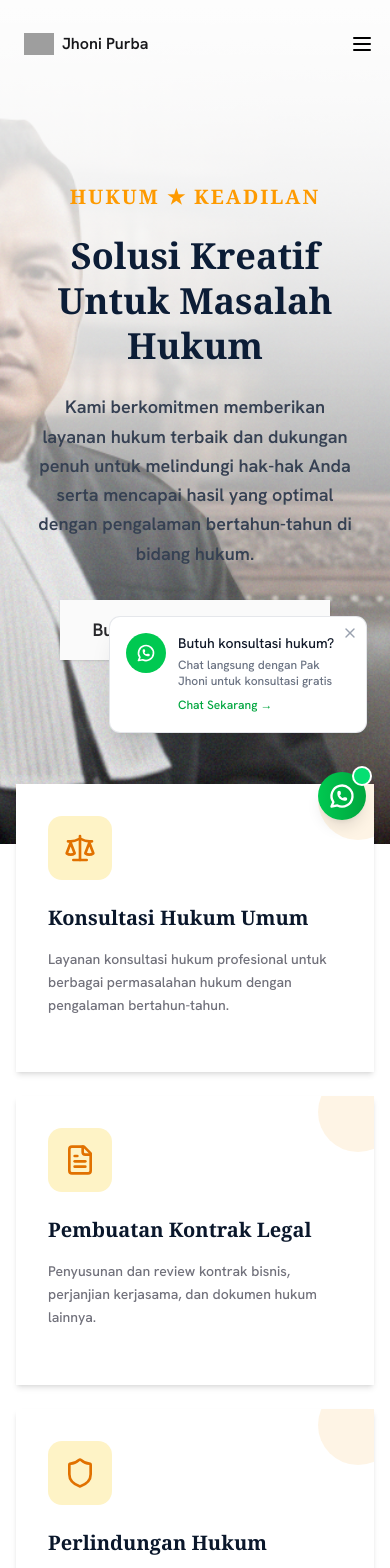
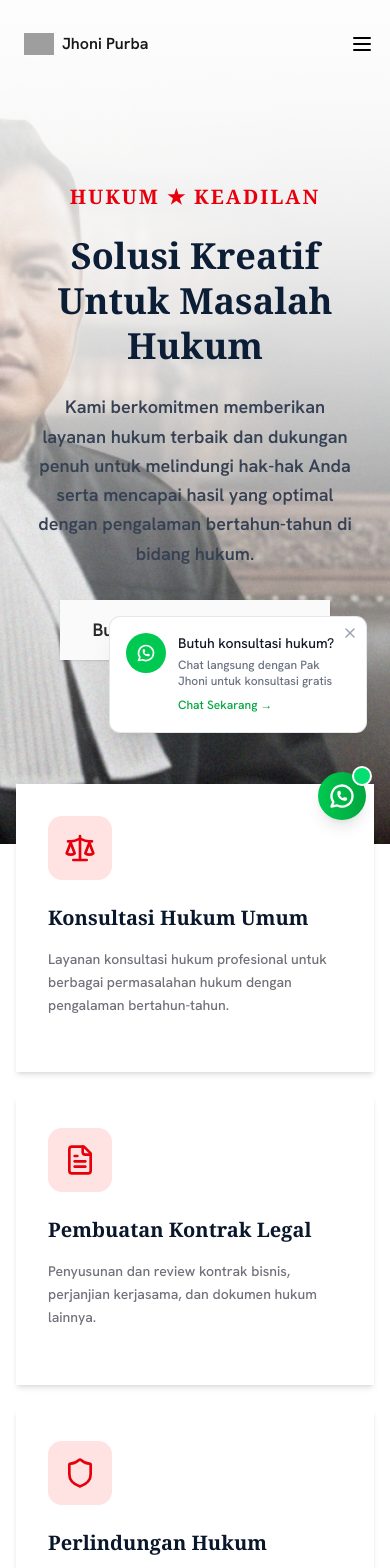
Before and after one commit to CanSaragih/lawoffice-johni, a Next.js app in the folder my-app/: page / in a window 390 px wide. Shown: the top 1568 px of the page. Built offline with nearby package versions, Linux system fonts and the light colour scheme; grey boxes are pictures that could not be loaded; a web font is replaced by a local one.

Commit message:
sytle: update color in section

```diff
--- a/my-app/src/app/layanan/page.tsx
+++ b/my-app/src/app/layanan/page.tsx
@@ -1,10 +1,16 @@
 import PageHeader from "@/components/PageHeader";
+import LayananKami from "@/components/ui/about/LayananKami";
 
 export default function LayananPage() {
   return (
     <>
       <div className="mt-17 md:mt-22">
-        <PageHeader title="Layanan Kami" bgImage="/img/header.jpg" />
+        <div className="mb-10 md:mb-20">
+          <PageHeader title="Layanan Kami" bgImage="/img/header.jpg" />
+        </div>
+        <div className="mb-10 md:mb-20">
+          <LayananKami />
+        </div>
       </div>
     </>
   );
--- a/my-app/src/components/section/Home.tsx
+++ b/my-app/src/components/section/Home.tsx
@@ -70,7 +70,7 @@ export default function Home() {
             {/* Badge */}
             <motion.div variants={itemVariants} className="mb-6">
               <div className="flex items-center justify-center lg:justify-start">
-                <span className="text-xl leading-tight font-serif font-bold tracking-widest text-amber-500 uppercase">
+                <span className="text-xl leading-tight font-serif font-bold tracking-widest text-red-600 uppercase">
                   {heroData.badge}
                 </span>
               </div>
@@ -97,7 +97,7 @@ export default function Home() {
             >
               <motion.button
                 onClick={handleWhatsAppClick}
-                className="inline-block bg-zinc-50 px-8 py-4 text-lg font-semibold text-zinc-800 transition-all duration-300 capitalize hover:bg-amber-500 shadow hover:text-white cursor-pointer"
+                className="inline-block bg-zinc-50 px-8 py-4 text-lg font-semibold text-zinc-800 transition-all duration-300 capitalize hover:bg-red-700 shadow hover:text-white cursor-pointer"
               >
                 {heroData.ctaButton}
                 <MoveRight className="inline-block ml-3" />
--- a/my-app/src/components/ui/Footer/Footer.tsx
+++ b/my-app/src/components/ui/Footer/Footer.tsx
@@ -25,7 +25,7 @@ export default function FooterSection() {
                 placeholder="example@gmail.com"
               />
 
-              <button className="absolute end-1 top-1/2 -translate-y-1/2 rounded-full bg-amber-600 px-5 py-3 text-sm font-medium text-white transition hover:bg-amber-700 cursor-pointer">
+              <button className="absolute end-1 top-1/2 -translate-y-1/2 rounded-full bg-red-700 px-5 py-3 text-sm font-medium text-white transition hover:bg-red-600 cursor-pointer">
                 Kirim Pesan
               </button>
             </div>
--- a/my-app/src/components/ui/about/LayananKami.tsx
+++ b/my-app/src/components/ui/about/LayananKami.tsx
@@ -12,7 +12,7 @@ export default function LayananKami() {
           <div className="relative">
             <div className="absolute -top-8 -left-8 w-36 h-36 sm:w-44 sm:h-44 bg-red-100 rounded-full -z-10"></div>
             <p className="text-red-700 font-semibold text-xs sm:text-sm uppercase tracking-widest mb-2">
-              Tentang Kami
+              Layanan Kami
             </p>
             <h2 className="text-2xl sm:text-3xl md:text-4xl font-['Koh_Santepheap'] text-zinc-700 leading-snug mb-4 sm:mb-6">
               Keunggulan, layanan hukum
--- a/my-app/src/components/ui/home/NumberTicker.tsx
+++ b/my-app/src/components/ui/home/NumberTicker.tsx
@@ -89,7 +89,7 @@ export default function NumberTickerSection() {
           >
             <h2 className="text-6xl lg:text-7xl font-extrabold text-zinc-100 mb-2 relative inline-flex items-start">
               <span className="tabular-nums">{counts[i].toLocaleString()}</span>
-              <span className="text-2xl font-semibold align-super ml-1 translate-y-[-0.2em] text-amber-600">
+              <span className="text-2xl font-semibold align-super ml-1 translate-y-[-0.2em] text-red-300">
                 +
               </span>
             </h2>
--- a/my-app/src/components/ui/home/Services.tsx
+++ b/my-app/src/components/ui/home/Services.tsx
@@ -48,13 +48,13 @@ export default function Services() {
                 className="group relative overflow-hidden bg-white p-8 shadow-md transition-all duration-500 cursor-pointer hover:shadow-lg hover:rounded-xl"
               >
                 {/* Hover Background Effect */}
-                <div className="absolute inset-0 bg-gradient-to-br from-amber-500 to-amber-600 opacity-0 transition-all duration-300 group-hover:opacity-100" />
+                <div className="absolute inset-0 bg-gradient-to-br from-red-700/90 to-red-700 opacity-0 transition-all duration-300 group-hover:opacity-100" />
 
                 {/* Card Content */}
                 <div className="relative z-10">
                   {/* Icon */}
-                  <div className="mb-6 inline-flex h-16 w-16 items-center justify-center rounded-xl bg-amber-100 transition-all duration-300 group-hover:bg-white/20">
-                    <IconComponent className="h-8 w-8 text-amber-600 transition-colors duration-300 group-hover:text-white" />
+                  <div className="mb-6 inline-flex h-16 w-16 items-center justify-center rounded-xl bg-red-100 transition-all duration-300 group-hover:bg-white/20">
+                    <IconComponent className="h-8 w-8 text-red-600 transition-colors duration-300 group-hover:text-white" />
                   </div>
 
                   {/* Title */}
@@ -69,7 +69,8 @@ export default function Services() {
                 </div>
 
                 {/* Decorative Element */}
-                <div className="absolute -right-6 -top-6 h-20 w-20 rounded-full bg-amber-500/10 transition-all duration-300 group-hover:bg-white/10" />
+                {/* <div className="absolute -right-6 -top-6 h-20 w-20 rounded-full bg-red-500/10 transition-all duration-300 group-hover:bg-white/10"></div> */}
+                <IconComponent className="absolute -right-5 -top-5 h-20 w-20 text-white transition-all duration-300 group-hover:text-zinc-200/20" />
               </motion.div>
             );
           })}
--- a/my-app/src/components/ui/home/StrategySection.tsx
+++ b/my-app/src/components/ui/home/StrategySection.tsx
@@ -14,7 +14,7 @@ export default function StrategySection() {
         <div className="grid grid-cols-1 lg:grid-cols-2 gap-8 lg:gap-12 items-center">
           {/* Left content */}
           <div className="order-2 lg:order-1">
-            <p className="text-amber-600 font-extrabold tracking-wide uppercase mb-2 text-sm sm:text-base">
+            <p className="text-red-700 font-extrabold tracking-wide uppercase mb-2 text-sm sm:text-base">
               Strategi Kami
             </p>
             <h2 className="text-2xl sm:text-3xl lg:text-4xl text-zinc-800 leading-snug mb-4 sm:mb-6 font-['Koh_Santepheap']">
@@ -34,7 +34,7 @@ export default function StrategySection() {
                   onClick={() => setActiveTab(tab.name)}
                   className={`text-sm sm:text-lg font-medium transition relative cursor-pointer py-2 px-1 sm:px-0 ${
                     activeTab === tab.name
-                      ? "text-amber-600 font-semibold after:absolute after:-bottom-[1px] after:left-0 after:h-[2px] after:w-full after:bg-amber-600"
+                      ? "text-red-700 font-semibold after:absolute after:-bottom-[1px] after:left-0 after:h-[2px] after:w-full after:bg-red-700"
                       : "text-gray-500 hover:text-gray-800"
                   }`}
                 >
@@ -52,10 +52,10 @@ export default function StrategySection() {
           {/* Right image - Mobile optimized */}
           <div className="relative order-1 lg:order-2 mb-8 lg:mb-0">
             {/* Decorative background circle - Hidden on mobile, visible on larger screens */}
-            <div className="absolute top-0 right-0 bg-amber-500/70 rounded-full w-40 h-40 sm:w-45 sm:h-45 md:w-55 md:h-55 lg:w-65 lg:h-65 -translate-x-2 -translate-y-2 sm:-translate-x-2 sm:-translate-y-2 md:-translate-x-35 md:-translate-y-2 lg:-translate-x-0 lg:-translate-y-10"></div>
+            <div className="absolute top-0 right-0 bg-red-700 rounded-full w-40 h-40 sm:w-45 sm:h-45 md:w-55 md:h-55 lg:w-65 lg:h-65 -translate-x-2 -translate-y-2 sm:-translate-x-2 sm:-translate-y-2 md:-translate-x-35 md:-translate-y-2 lg:-translate-x-0 lg:-translate-y-10"></div>
 
             {/* Border decoration - Adjusted for mobile */}
-            <div className="hidden sm:block absolute top-4 -left-4 sm:top-8 sm:-left-8 w-24 h-32 sm:w-32 sm:h-40 lg:w-130 lg:h-162 border border-zinc-200 rounded-tr-[50px] lg:rounded-tr-[100px]"></div>
+            <div className="hidden sm:block absolute top-4 -left-4 sm:top-8 sm:-left-8 w-24 h-32 sm:w-32 sm:h-40 lg:w-130 lg:h-162 border border-zinc-200 rounded-tr-[50px] lg:rounded-tr-[120px]"></div>
 
             {/* Main image - Responsive sizing */}
             <div className="relative z-10">
@@ -69,7 +69,7 @@ export default function StrategySection() {
             </div>
 
             {/* Mobile decorative element */}
-            <div className="sm:hidden absolute -bottom-4 -right-4 bg-amber-500 rounded-full w-12 h-12 opacity-20"></div>
+            <div className="sm:hidden absolute -bottom-4 -right-4 bg-red-500 rounded-full w-12 h-12 opacity-20"></div>
           </div>
         </div>
       </div>
```
